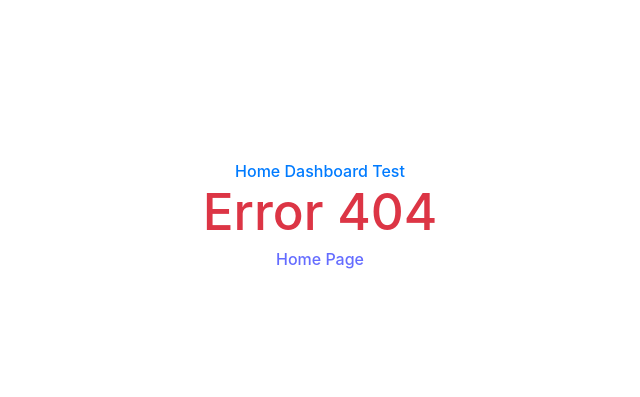
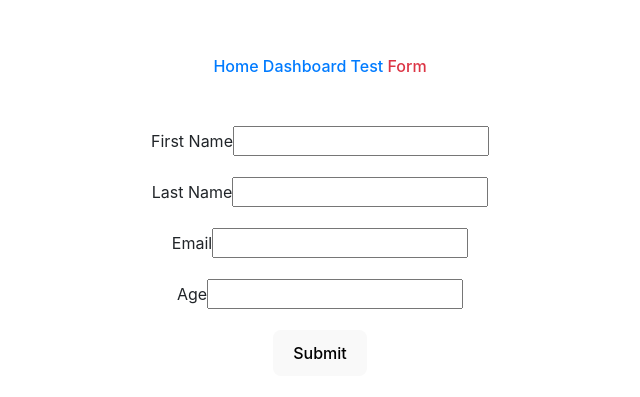
Before and after one commit to omarkhalil117/simple-docker-compose, a React (Vite) app in the folder Node/react-app/: page /form in a window 1280 px wide. Before the commit this address had no page. Shown: the part 185-582 px from the top of the page, without its empty margins (320-960 px from the left). Built offline with nearby package versions, Linux system fonts and the light colour scheme.

Commit message:
simple form

```diff
--- a/Node/react-app/package.json
+++ b/Node/react-app/package.json
@@ -10,10 +10,13 @@
     "preview": "vite preview"
   },
   "dependencies": {
+    "@hookform/resolvers": "^3.9.0",
     "axios": "^1.7.3",
     "react": "^18.3.1",
     "react-dom": "^18.3.1",
-    "react-router-dom": "^6.26.1"
+    "react-hook-form": "^7.53.0",
+    "react-router-dom": "^6.26.1",
+    "yup": "^1.4.0"
   },
   "devDependencies": {
     "@types/react": "^18.3.3",
--- a/Node/react-app/src/components/Navbar.jsx
+++ b/Node/react-app/src/components/Navbar.jsx
@@ -9,10 +9,11 @@ function Navbar() {
 
   return (
     <>
-    <div className='align-items-center'>
+    <div className='align-items-center mb-5'>
     <NavLink to='/' className={styleHandler}> Home </NavLink>
     <NavLink to='/dashboard' className={styleHandler}> Dashboard </NavLink>
     <NavLink to='/test' className={styleHandler}> Test </NavLink>
+    <NavLink to='/form' className={styleHandler}> Form </NavLink>
     </div>
     </>
   )
--- /dev/null
+++ b/Node/react-app/src/pages/Form.jsx
@@ -0,0 +1,77 @@
+import React from 'react';
+import { useForm } from 'react-hook-form';
+import { yupResolver } from '@hookform/resolvers/yup';
+import * as Yup from 'yup';
+
+
+
+function Form() {
+
+  const isAdult = (num) => num > 18 ;
+
+  const schema = Yup.object({
+  firstName: Yup.string()
+    .min(3, 'First Name must be at least 3 characters long.')
+    .max(20, 'First Name can be at most 20 characters long.')
+    .required('First Name is required.'),
+
+  lastName: Yup.string()
+    .min(3, 'First Name must be at least 3 characters long.')
+    .max(20, 'First Name can be at most 20 characters long.')
+    .required('First Name is required.'),
+
+  email: Yup.string().email('Email is not valid').required(),
+
+  age: Yup.number()
+    .typeError('Age must be a number')
+    .required('Please Enter your Age.')
+    .positive('Age must be a positive number.')
+    .integer('Age must be an integer.')
+    .test('is-adult', 'Age must be older than 18' , val => isAdult(val))
+  });
+
+
+  const {
+    register,
+    handleSubmit,
+    formState: { errors, isValid },
+  } = useForm({
+    resolver: yupResolver(schema),
+  });
+
+  const onSubmit = (data) => {
+    console.log(data);
+  };
+
+  return (
+    <form onSubmit={handleSubmit(onSubmit)}>
+      <div>
+        <label>First Name</label>
+        <input {...register("firstName")} />
+        <p className="text-danger">{errors.firstName?.message}</p>
+      </div>
+
+      <div>
+        <label>Last Name</label>
+        <input {...register("lastName")} />
+        <p className="text-danger">{errors.lastName?.message}</p>
+      </div>
+
+      <div>
+        <label>Email</label>
+        <input {...register("email")} />
+        <p className="text-danger">{errors.email?.message}</p>
+      </div>
+
+      <div>
+        <label>Age</label>
+        <input {...register("age")} />
+        <p className="text-danger">{errors.age?.message}</p>
+      </div>
+
+      <button type="submit" >Submit</button>
+    </form>
+  );
+}
+
+export default Form;
```
Also changed, not shown: Node/react-app/router.jsx (+6 -1 lines), 1 other file (tests, documents, lock files or other folders).
